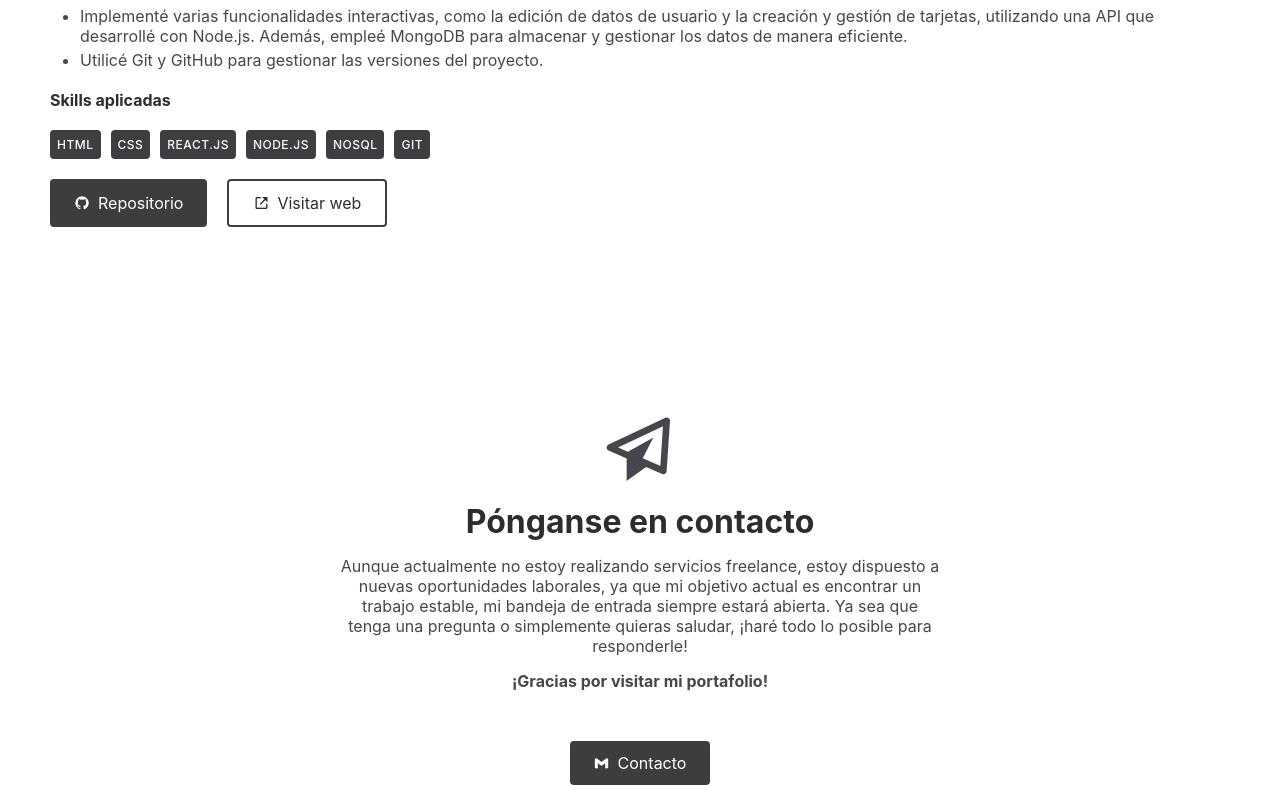
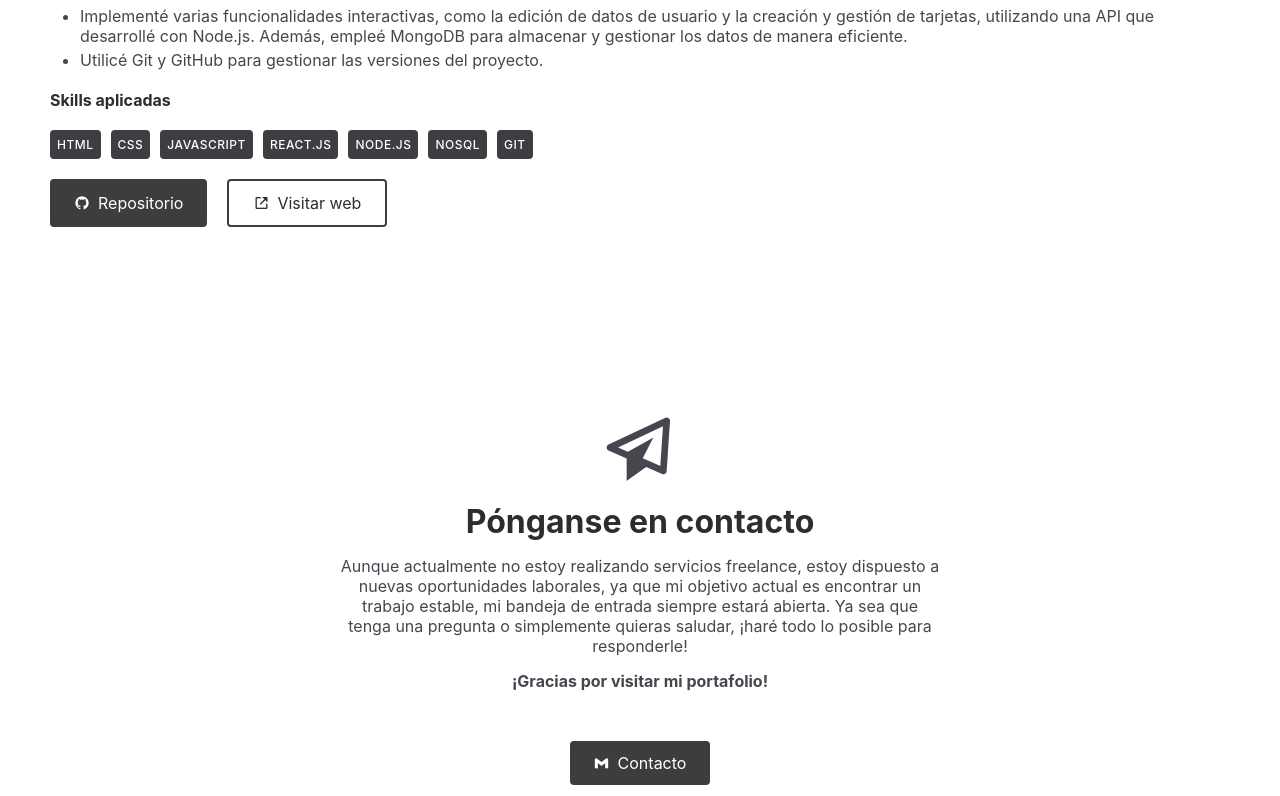
Before and after one commit to Frank345-sys/portfolio_web, a React (Create React App) app: page / in a window 1280 px wide. Shown: the part 7624-8420 px from the top of the page. Built offline with nearby package versions, Linux system fonts and the light colour scheme.

Commit message:
Portafolio web finalizado correcciones parte 19

```diff
--- a/src/blocks/contact/contact.css
+++ b/src/blocks/contact/contact.css
@@ -2,4 +2,11 @@
   display: flex;
   align-items: center;
   justify-content: center;
+  padding: 90px 50px;
 }
+
+@media screen and (max-width: 768px) {
+  .contact {
+    padding: 80px 35px 80px 35px;
+  }
+}
--- a/src/blocks/main/main.css
+++ b/src/blocks/main/main.css
@@ -16,7 +16,7 @@
 @media screen and (max-width: 768px) {
   .main {
     align-items: unset;
-    max-height: 620px;
+    max-height: 640px;
     overflow: hidden;
   }
 }
--- a/src/blocks/projects/__items/projects__items.css
+++ b/src/blocks/projects/__items/projects__items.css
@@ -3,6 +3,12 @@
   align-items: center;
   flex-direction: column;
   gap: 100px;
+}
+
+@media screen and (max-width: 768px) {
+  .projects__items {
+    gap: 70px;
+  }
 }
 
 /*
--- a/src/blocks/section/section.css
+++ b/src/blocks/section/section.css
@@ -19,6 +19,6 @@
 
 @media screen and (max-width: 768px) {
   .section {
-    padding: 80px 35px 70px 35px;
+    padding: 80px 35px 0 35px;
   }
 }
--- a/src/blocks/trajectory/__content/trajectory__content.css
+++ b/src/blocks/trajectory/__content/trajectory__content.css
@@ -10,11 +10,11 @@
   padding-bottom: 40px;
 }
 
-@media screen and (max-width: 768px) {
+/*@media screen and (max-width: 768px) {
   .trajectory__content {
-    /*width: 100%;
+    width: 100%;
     text-align: center;
-    */
     padding-bottom: 40px;
   }
 }
+*/
--- a/src/blocks/trajectory/__items/trajectory__items.css
+++ b/src/blocks/trajectory/__items/trajectory__items.css
@@ -13,7 +13,7 @@
   left: 50%;
   top: 50%;
   transform: translate(-50%, -50%);
-  height: 101%;
+  height: 100%;
   width: 4px;
   border-radius: 2px;
   /*
--- a/src/components/Contact.js
+++ b/src/components/Contact.js
@@ -3,7 +3,7 @@ import Button from "./Button";
 
 function Contact() {
   return (
-    <section id="contact" className="section contact">
+    <section id="contact" className="contact">
       <div className="contact__content">
         <i className="bx bx-paper-plane contact__icon"></i>
         <h2>Pónganse en contacto</h2>
--- a/src/utils/variables.js
+++ b/src/utils/variables.js
@@ -547,7 +547,15 @@ export const projects = [
       "Implementé varias funcionalidades interactivas, como la edición de datos de usuario y la creación y gestión de tarjetas, utilizando una API que desarrollé con Node.js. Además, empleé MongoDB para almacenar y gestionar los datos de manera eficiente.",
       "Utilicé Git y GitHub para gestionar las versiones del proyecto.",
     ],
-    skills: ["HTML", "CSS", "React.js", "Node.js", "NoSQL", "Git"],
+    skills: [
+      "HTML",
+      "CSS",
+      "JavaScript",
+      "React.js",
+      "Node.js",
+      "NoSQL",
+      "Git",
+    ],
     repositorio: "https://github.com/Frank345-sys/web_project_around_auth",
     enlace: "https://frank345-sys.github.io/web_project_around_auth/",
     images: [
```
